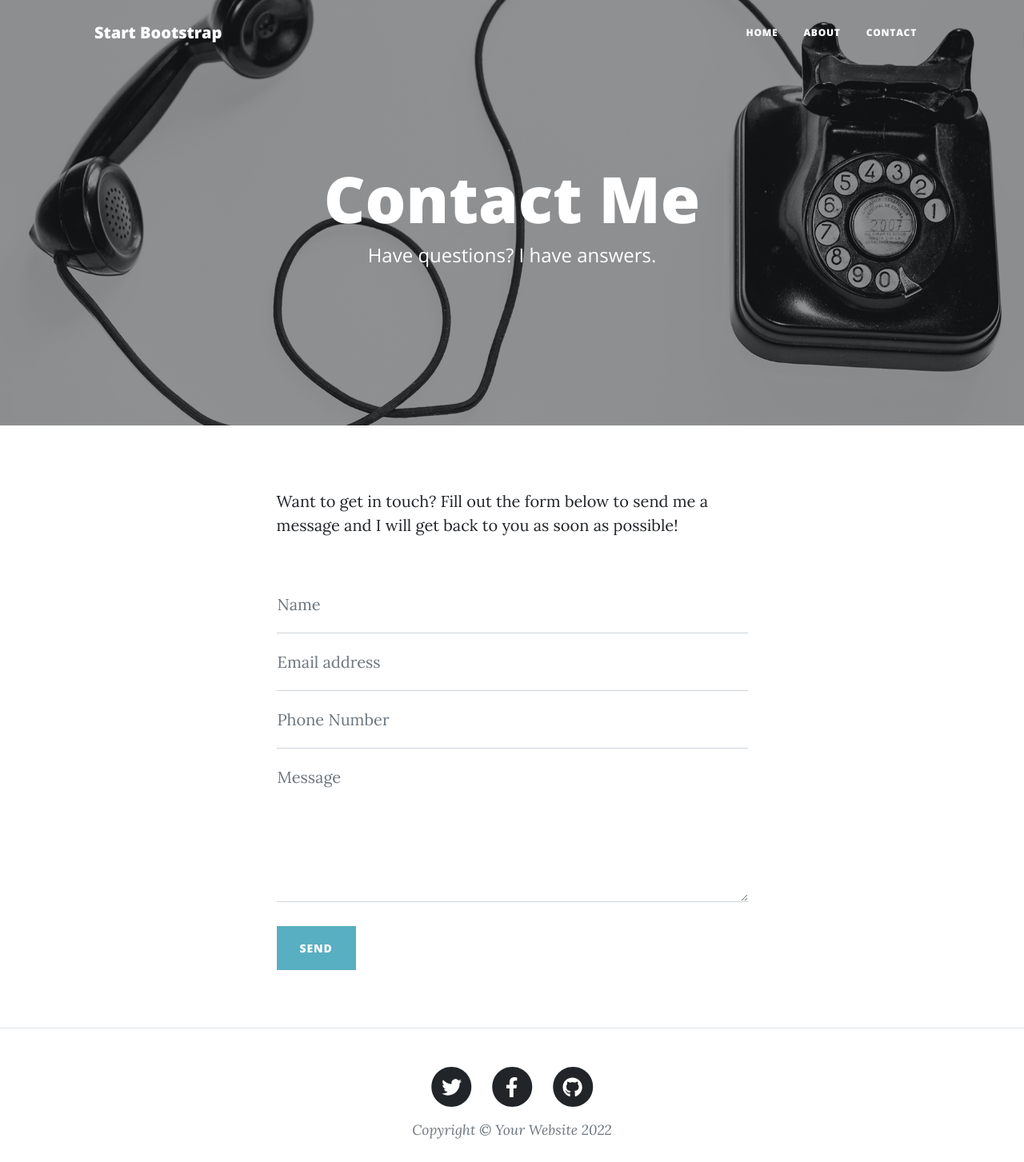
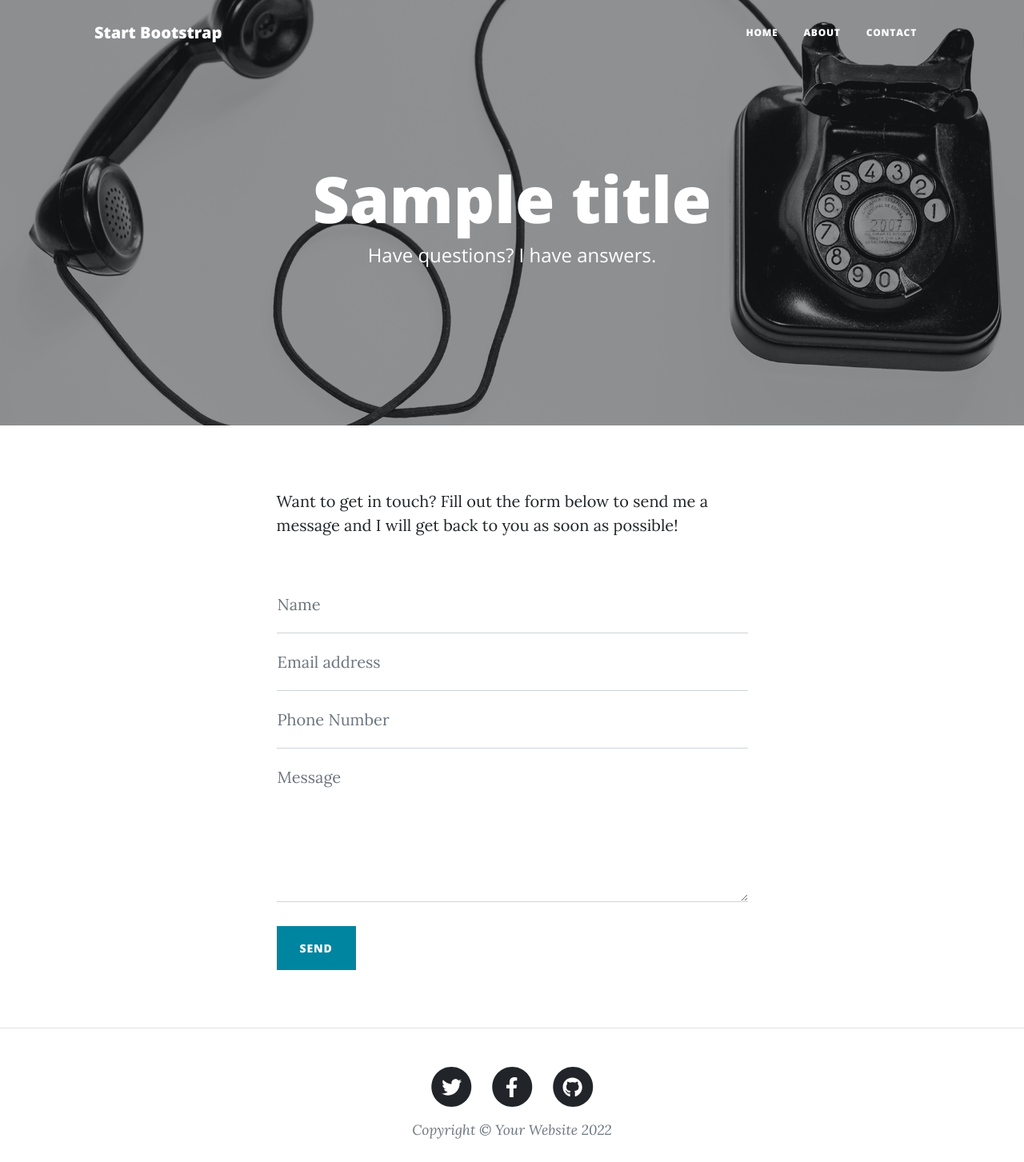
Before and after one commit to KryszanPawel/Flask-and-Websites, a Flask app: template empty_blog/templates/contact.html in a window 1280 px wide. Shown: the top 1453 px of the page at 80% size. Run offline with Flask 2, Linux system fonts and the light colour scheme; the template is opened without the code that fills it: most values are stand-ins (such as "Sample title", 1, 10 or a date in 2020); some libraries are stand-ins or nearby versions.

Commit message:
Add files via upload
Fix: of contact form in contact.html

```diff
--- a/empty_blog/main.py
+++ b/empty_blog/main.py
@@ -1,13 +1,24 @@
-from flask import Flask, render_template
+from flask import Flask, render_template, request
 import requests
 from datetime import datetime
+import smtplib
+
+USER = ""         #Input dummy email to send contact form from
+PASSWORD = ""              #Password to log in  to dummy email
+YOUR_EMAIL = ""   #Email you want to send notification to.
 
 app = Flask(__name__)
 
-response = requests.get("https://api.npoint.io/7ab7877c456d92deb6d2").json()
+response = requests.get("https://api.npoint.io/7ab7877c456d92deb6d2").json()    # my dummy endpoint with posts
 date = datetime.today().strftime("%Y-%m-%d")
 
-
+def send_email(name,email,phone, message):
+    with smtplib.SMTP("smtp.office365.com", port=587) as connection:    # details for hotmail.com
+        connection.starttls()
+        connection.login(user=USER, password=PASSWORD)
+        connection.sendmail(from_addr=USER,
+                            to_addrs=YOUR_EMAIL,
+                            msg=f"Subject:New Message\n\nName: {name}\nE-mail: {email}\nPhone: {phone}\nMessage: {message}")
 
 @app.route("/")
 def main():
@@ -21,9 +32,22 @@ def about():
     return render_template("about.html")
 
 
-@app.route("/contact")
+@app.route("/contact", methods=["GET","POST"])
 def contact():
-    return render_template("contact.html")
+    if request.method == "GET":
+        title = 0
+        return render_template("contact.html", title= title)
+    elif request.method == "POST":
+        name = request.form["name"]
+        email = request.form["email"]
+        phone = request.form["phone"]
+        message = request.form["message"]
+        if name and email and phone and message:
+            title = "Successfully sent your message"
+            send_email(name, email, phone, message)
+        else:
+            title = "Something went wrong, please fill the form once again"
+        return render_template("contact.html", title=title)
 
 
 @app.route("/post/id/<id>")
@@ -32,6 +56,7 @@ def post(id):
     return render_template("post.html", posts=response, id=id, date=date)
 
 
+
 if __name__=="__main__":
 
     app.run(debug=True)
--- a/empty_blog/templates/contact.html
+++ b/empty_blog/templates/contact.html
@@ -5,7 +5,11 @@
                 <div class="row gx-4 gx-lg-5 justify-content-center">
                     <div class="col-md-10 col-lg-8 col-xl-7">
                         <div class="page-heading">
+                            {%if title == 0 :%}
                             <h1>Contact Me</h1>
+                            {%else:%}
+                            <h1>{{title}}</h1>
+                            {% endif %}
                             <span class="subheading">Have questions? I have answers.</span>
                         </div>
                     </div>
@@ -26,48 +30,31 @@
                             <!-- To make this form functional, sign up at-->
                             <!-- https://startbootstrap.com/solution/contact-forms-->
                             <!-- to get an API token!-->
-                            <form id="contactForm" data-sb-form-api-token="API_TOKEN">
+                            <form id="contactForm" data-sb-form-api-token="API_TOKEN" action="{{url_for('contact')}}" method="POST">
                                 <div class="form-floating">
-                                    <input class="form-control" id="name" type="text" placeholder="Enter your name..." data-sb-validations="required" />
+                                    <input class="form-control" name="name" id="name" type="text" placeholder="Enter your name..." data-sb-validations="required" />
                                     <label for="name">Name</label>
                                     <div class="invalid-feedback" data-sb-feedback="name:required">A name is required.</div>
                                 </div>
                                 <div class="form-floating">
-                                    <input class="form-control" id="email" type="email" placeholder="Enter your email..." data-sb-validations="required,email" />
+                                    <input class="form-control" name="email" id="email" type="email" placeholder="Enter your email..." data-sb-validations="required,email" />
                                     <label for="email">Email address</label>
                                     <div class="invalid-feedback" data-sb-feedback="email:required">An email is required.</div>
                                     <div class="invalid-feedback" data-sb-feedback="email:email">Email is not valid.</div>
                                 </div>
                                 <div class="form-floating">
-                                    <input class="form-control" id="phone" type="tel" placeholder="Enter your phone number..." data-sb-validations="required" />
+                                    <input class="form-control" name="phone" id="phone" type="tel" placeholder="Enter your phone number..." data-sb-validations="required" />
                                     <label for="phone">Phone Number</label>
                                     <div class="invalid-feedback" data-sb-feedback="phone:required">A phone number is required.</div>
                                 </div>
                                 <div class="form-floating">
-                                    <textarea class="form-control" id="message" placeholder="Enter your message here..." style="height: 12rem" data-sb-validations="required"></textarea>
+                                    <textarea class="form-control" name="message" id="message" placeholder="Enter your message here..." style="height: 12rem" data-sb-validations="required"></textarea>
                                     <label for="message">Message</label>
                                     <div class="invalid-feedback" data-sb-feedback="message:required">A message is required.</div>
                                 </div>
                                 <br />
-                                <!-- Submit success message-->
-                                <!---->
-                                <!-- This is what your users will see when the form-->
-                                <!-- has successfully submitted-->
-                                <div class="d-none" id="submitSuccessMessage">
-                                    <div class="text-center mb-3">
-                                        <div class="fw-bolder">Form submission successful!</div>
-                                        To activate this form, sign up at
-                                        <br />
-                                        <a href="https://startbootstrap.com/solution/contact-forms">https://startbootstrap.com/solution/contact-forms</a>
-                                    </div>
-                                </div>
-                                <!-- Submit error message-->
-                                <!---->
-                                <!-- This is what your users will see when there is-->
-                                <!-- an error submitting the form-->
-                                <div class="d-none" id="submitErrorMessage"><div class="text-center text-danger mb-3">Error sending message!</div></div>
                                 <!-- Submit Button-->
-                                <button class="btn btn-primary text-uppercase disabled" id="submitButton" type="submit">Send</button>
+                                <button class="btn btn-primary text-uppercase" id="submitButton" type="submit">Send</button>
                             </form>
                         </div>
                     </div>
```
Also changed, not shown: empty_blog/ReadMe.txt.
